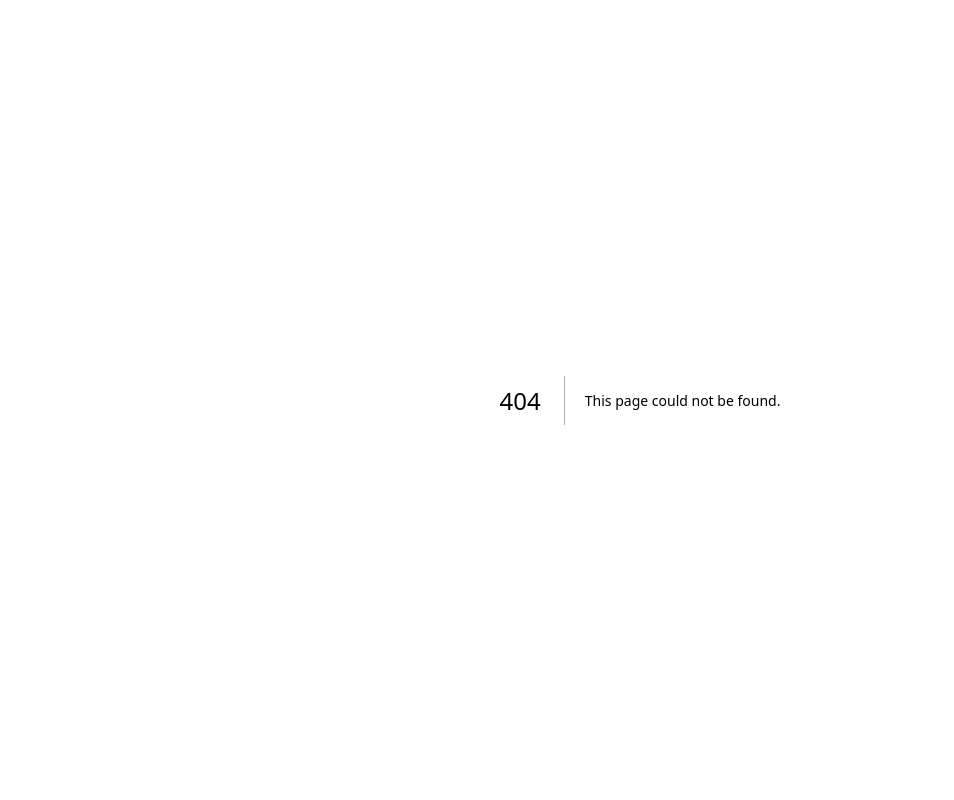
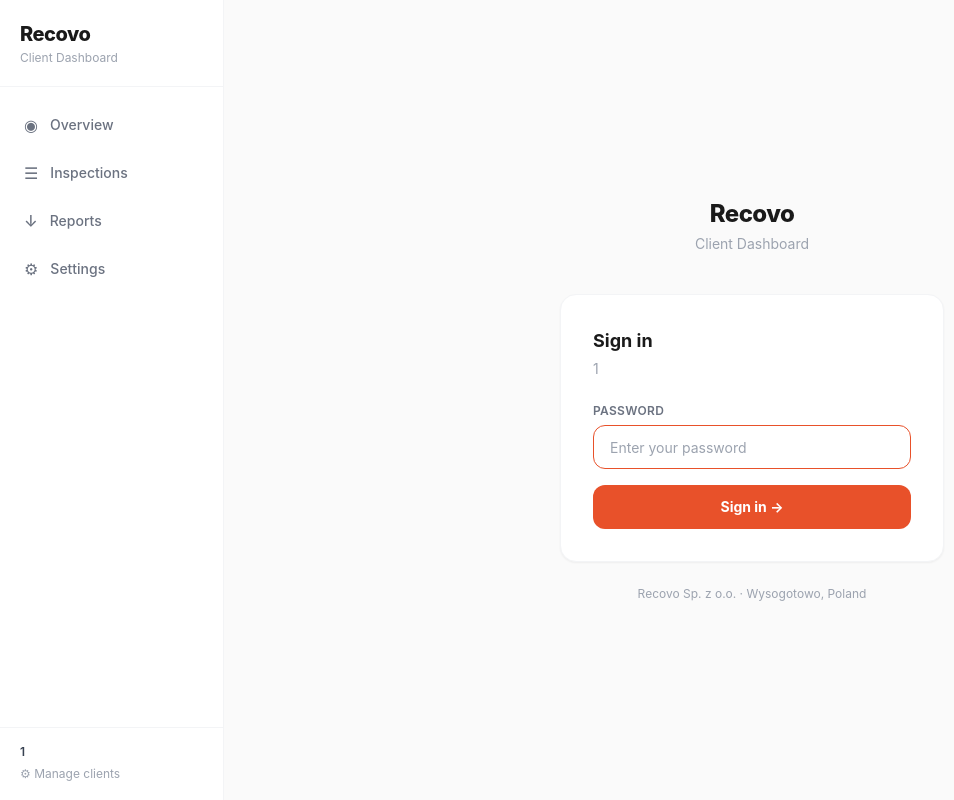
Before and after one commit to karoljacewicz1-boop/recovo, a Next.js app: page /dashboard/1/login in a window 1280 px wide. Before the commit this address had no page. Shown: the whole page, without its empty margins (0-954 px from the left). Built offline with nearby package versions, Linux system fonts and the light colour scheme.

Commit message:
add dashboard + worker authentication

```diff
--- /dev/null
+++ b/src/app/api/auth/dashboard/route.ts
@@ -0,0 +1,26 @@
+import { NextRequest, NextResponse } from 'next/server'
+import { supabase } from '@/lib/supabase'
+
+export async function POST(req: NextRequest) {
+  const { slug, password } = await req.json()
+
+  if (!slug || !password) {
+    return NextResponse.json({ error: 'Missing fields' }, { status: 400 })
+  }
+
+  const { data: client } = await supabase
+    .from('clients')
+    .select('id, dashboard_password')
+    .eq('slug', slug)
+    .single()
+
+  if (!client) {
+    return NextResponse.json({ error: 'Client not found' }, { status: 404 })
+  }
+
+  if (client.dashboard_password !== password) {
+    return NextResponse.json({ error: 'Invalid password' }, { status: 401 })
+  }
+
+  return NextResponse.json({ success: true })
+}
--- /dev/null
+++ b/src/app/api/auth/worker/route.ts
@@ -0,0 +1,12 @@
+import { NextRequest, NextResponse } from 'next/server'
+
+export async function POST(req: NextRequest) {
+  const { pin } = await req.json()
+  const correctPin = process.env.WORKER_PIN || '1234'
+
+  if (pin === correctPin) {
+    return NextResponse.json({ success: true })
+  }
+
+  return NextResponse.json({ error: 'Invalid PIN' }, { status: 401 })
+}
--- a/src/app/dashboard/[slug]/layout.tsx
+++ b/src/app/dashboard/[slug]/layout.tsx
@@ -1,6 +1,7 @@
 'use client'
 
-import { useParams, usePathname } from 'next/navigation'
+import { useParams, usePathname, useRouter } from 'next/navigation'
+import { useEffect } from 'react'
 import Link from 'next/link'
 
 const NAV = [
@@ -13,8 +14,17 @@
 export default function DashboardLayout({ children }: { children: React.ReactNode }) {
   const params = useParams()
   const pathname = usePathname()
+  const router = useRouter()
   const slug = params.slug as string
   const isDemo = slug === 'demo-brand'
+
+  useEffect(() => {
+    const isLoginPage = pathname.endsWith('/login')
+    const isAuthed = localStorage.getItem(`recovo_auth_${slug}`) === '1'
+    if (!isAuthed && !isLoginPage) {
+      router.replace(`/dashboard/${slug}/login`)
+    }
+  }, [slug, pathname, router])
 
   return (
     <div className="min-h-screen bg-[#FAFAFA] flex flex-col">
--- /dev/null
+++ b/src/app/dashboard/[slug]/login/page.tsx
@@ -0,0 +1,91 @@
+'use client'
+
+import { useState } from 'react'
+import { useParams, useRouter } from 'next/navigation'
+
+export default function DashboardLogin() {
+  const params = useParams()
+  const router = useRouter()
+  const slug = params.slug as string
+
+  const [password, setPassword] = useState('')
+  const [error, setError] = useState('')
+  const [loading, setLoading] = useState(false)
+
+  async function handleLogin(e: React.FormEvent) {
+    e.preventDefault()
+    setError('')
+    setLoading(true)
+
+    // demo-brand always works with password "demo"
+    const res = await fetch('/api/auth/dashboard', {
+      method: 'POST',
+      headers: { 'Content-Type': 'application/json' },
+      body: JSON.stringify({ slug, password }),
+    })
+
+    setLoading(false)
+
+    if (res.ok) {
+      localStorage.setItem(`recovo_auth_${slug}`, '1')
+      router.push(`/dashboard/${slug}`)
+    } else {
+      setError('Incorrect password. Please try again.')
+    }
+  }
+
+  return (
+    <div className="min-h-screen bg-[#FAFAFA] flex items-center justify-center px-4">
+      <div className="w-full max-w-sm">
+        <p className="text-2xl font-extrabold text-[#1A1A1A] text-center mb-1 tracking-tight">
+          Recovo
+        </p>
+        <p className="text-sm text-gray-400 text-center mb-10">
+          Client Dashboard
+        </p>
+
+        <div className="bg-white rounded-2xl border border-gray-100 shadow-sm p-8">
+          <h1 className="text-lg font-bold text-[#1A1A1A] mb-1">
+            Sign in
+          </h1>
+          <p className="text-sm text-gray-400 mb-6 capitalize">
+            {slug.replace(/-/g, ' ')}
+          </p>
+
+          <form onSubmit={handleLogin} className="flex flex-col gap-4">
+            <div>
+              <label className="block text-xs font-semibold text-gray-500 mb-1.5 uppercase tracking-wide">
+                Password
+              </label>
+              <input
+                type="password"
+                value={password}
+                onChange={(e) => setPassword(e.target.value)}
+                placeholder="Enter your password"
+                className="w-full h-11 rounded-xl border border-gray-200 px-4 text-sm focus:outline-none focus:border-[#E8512A] transition-colors"
+                autoFocus
+                required
+              />
+            </div>
+
+            {error && (
+              <p className="text-sm text-red-500 text-center">{error}</p>
+            )}
+
+            <button
+              type="submit"
+              disabled={loading}
+              className="w-full h-11 rounded-xl bg-[#E8512A] text-white text-sm font-bold hover:bg-[#d4471f] transition-colors disabled:opacity-50"
+            >
+              {loading ? 'Signing in...' : 'Sign in →'}
+            </button>
+          </form>
+        </div>
+
+        <p className="text-xs text-gray-400 text-center mt-6">
+          Recovo Sp. z o.o. · Wysogotowo, Poland
+        </p>
+      </div>
+    </div>
+  )
+}
--- a/src/app/inspect/page.tsx
+++ b/src/app/inspect/page.tsx
@@ -1,43 +1,107 @@
 'use client'
 
+import { useState } from 'react'
 import { useRouter } from 'next/navigation'
 
 const WORKERS = ['Pracownik 1', 'Pracownik 2', 'Pracownik 3']
 
 export default function InspectLogin() {
   const router = useRouter()
+  const [selectedWorker, setSelectedWorker] = useState<string | null>(null)
+  const [pin, setPin] = useState('')
+  const [error, setError] = useState('')
+  const [loading, setLoading] = useState(false)
 
-  function handleWorker(name: string) {
-    localStorage.setItem('worker_name', name)
+  async function handleLogin(e: React.FormEvent) {
+    e.preventDefault()
+    if (!selectedWorker) return
+    setError('')
+    setLoading(true)
+
+    const res = await fetch('/api/auth/worker', {
+      method: 'POST',
+      headers: { 'Content-Type': 'application/json' },
+      body: JSON.stringify({ pin }),
+    })
+
+    setLoading(false)
+
+    if (res.ok) {
+      localStorage.setItem('worker_name', selectedWorker)
       router.push('/inspect/scan')
+    } else {
+      setError('Incorrect PIN. Try again.')
+      setPin('')
+    }
   }
 
   return (
     <div className="min-h-screen bg-[#0F0F0F] flex flex-col items-center justify-center px-6 py-12">
       <div className="w-full max-w-sm">
-        {/* Logo */}
         <p className="text-2xl font-extrabold text-white text-center mb-2 tracking-tight">
           Recovo Inspect
         </p>
-        <p className="text-zinc-500 text-sm text-center mb-12">
+        <p className="text-zinc-500 text-sm text-center mb-10">
           Warehouse inspection tool
         </p>
 
-        <h1 className="text-xl font-bold text-white mb-6 text-center">
+        <form onSubmit={handleLogin} className="flex flex-col gap-6">
+          {/* Step 1: Select worker */}
+          <div>
+            <p className="text-sm font-semibold text-zinc-400 mb-3 uppercase tracking-wide">
               Who&apos;s working today?
-        </h1>
-
-        <div className="flex flex-col gap-3">
+            </p>
+            <div className="flex flex-col gap-2">
               {WORKERS.map((w) => (
                 <button
                   key={w}
-              onClick={() => handleWorker(w)}
-              className="w-full h-16 rounded-xl border border-zinc-700 bg-zinc-900 text-white text-base font-semibold hover:border-[#E8512A] hover:bg-zinc-800 transition-all active:scale-95"
+                  type="button"
+                  onClick={() => setSelectedWorker(w)}
+                  className={`w-full h-14 rounded-xl border text-white text-base font-semibold transition-all active:scale-95 ${
+                    selectedWorker === w
+                      ? 'border-[#E8512A] bg-[#E8512A]/10 text-[#E8512A]'
+                      : 'border-zinc-700 bg-zinc-900 hover:border-zinc-500'
+                  }`}
                 >
                   {w}
                 </button>
               ))}
             </div>
+          </div>
+
+          {/* Step 2: PIN */}
+          {selectedWorker && (
+            <div>
+              <p className="text-sm font-semibold text-zinc-400 mb-3 uppercase tracking-wide">
+                Enter PIN
+              </p>
+              <input
+                type="password"
+                inputMode="numeric"
+                maxLength={6}
+                value={pin}
+                onChange={(e) => setPin(e.target.value.replace(/\D/g, ''))}
+                placeholder="••••"
+                autoFocus
+                className="w-full h-14 rounded-xl bg-zinc-900 border border-zinc-700 text-white text-center text-2xl tracking-[0.5em] focus:outline-none focus:border-[#E8512A] transition-colors"
+                required
+              />
+              {error && (
+                <p className="text-red-400 text-sm text-center mt-2">{error}</p>
+              )}
+            </div>
+          )}
+
+          {selectedWorker && (
+            <button
+              type="submit"
+              disabled={loading || pin.length < 4}
+              className="w-full h-14 rounded-xl bg-[#E8512A] text-white text-base font-bold hover:bg-[#d4471f] transition-colors disabled:opacity-40"
+            >
+              {loading ? 'Checking...' : 'Start inspecting →'}
+            </button>
+          )}
+        </form>
 
         <p className="text-zinc-600 text-xs text-center mt-10">
           Recovo Sp. z o.o. · Wysogotowo
```
Lines whose indentation alone changed are shown as unchanged.
